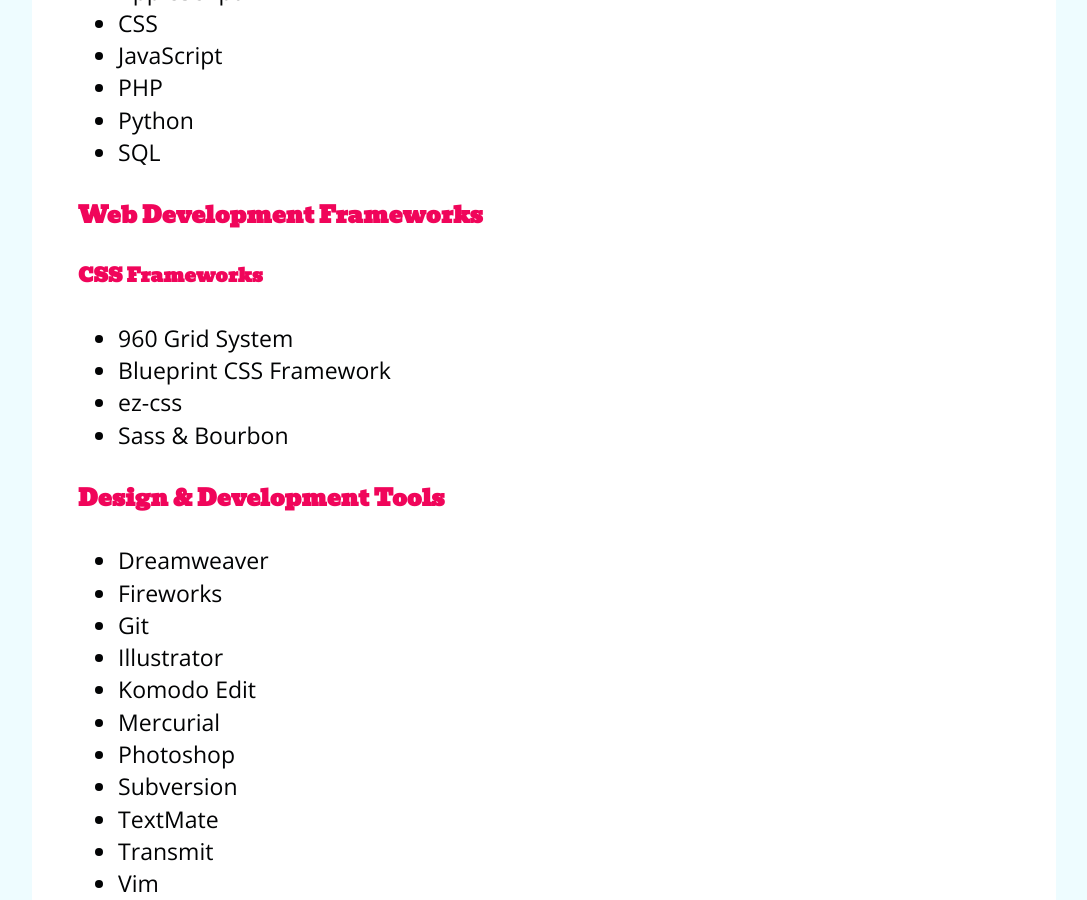
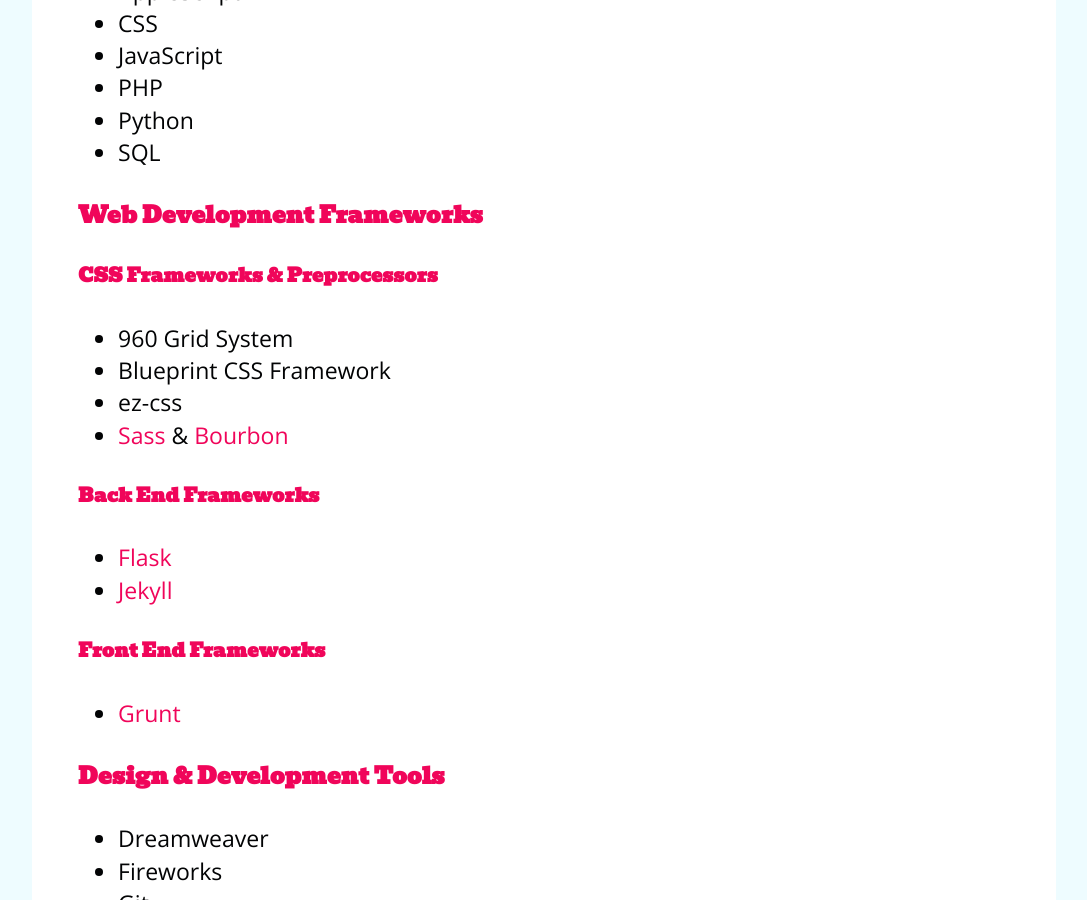
Before and after one commit to truetone/truetone.github.io, a Jekyll site: the page built from resume/index.markdown, in a window 1280 px wide and 900 px high, scrolled down 2415 px. Shown: the whole window, without its empty margins (96-1183 px from the left). Built offline with Jekyll 4.4.1, drawn with Linux system fonts in a browser that asks for light colours; Markdown is read by kramdown in place of the engine named in the settings.

Commit message:
Updated resume.

```diff
--- a/resume/index.markdown
+++ b/resume/index.markdown
@@ -70,11 +69,18 @@
 * SQL
 
 #### Web Development Frameworks
-##### CSS Frameworks
+##### CSS Frameworks & Preprocessors
 * 960 Grid System
 * Blueprint CSS Framework
 * ez-css
-* Sass & Bourbon
+* [Sass](http://sass-lang.com/) & [Bourbon](http://bourbon.io/)
+
+##### Back End Frameworks
+* [Flask](http://flask.pocoo.org/)
+* [Jekyll](http://jekyllrb.com/)
+
+##### Front End Frameworks
+* [Grunt](http://gruntjs.com/)
 
 #### Design & Development Tools
 * Dreamweaver
```
Also changed, not shown: other parts of resume/index.markdown (+1 -2 lines).
